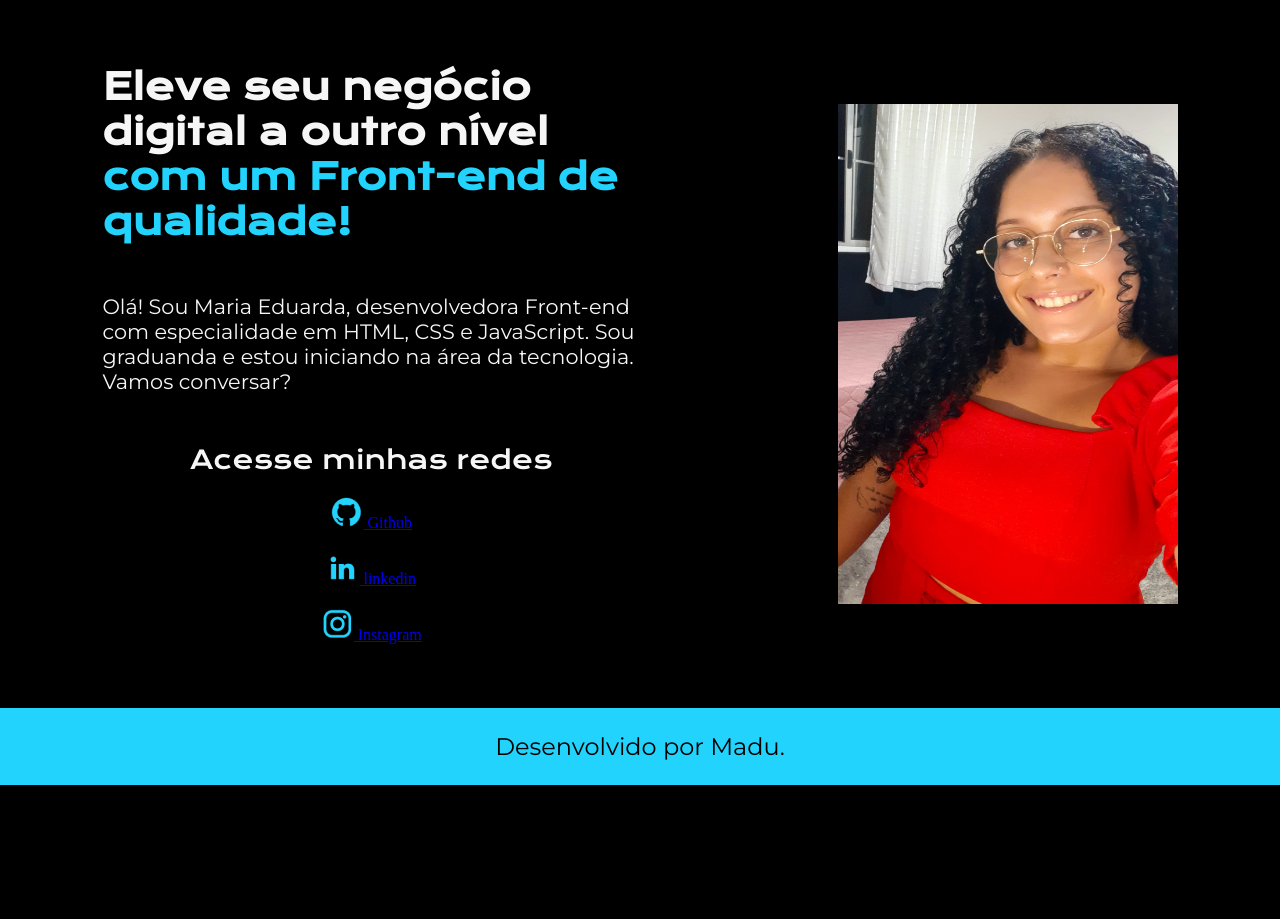
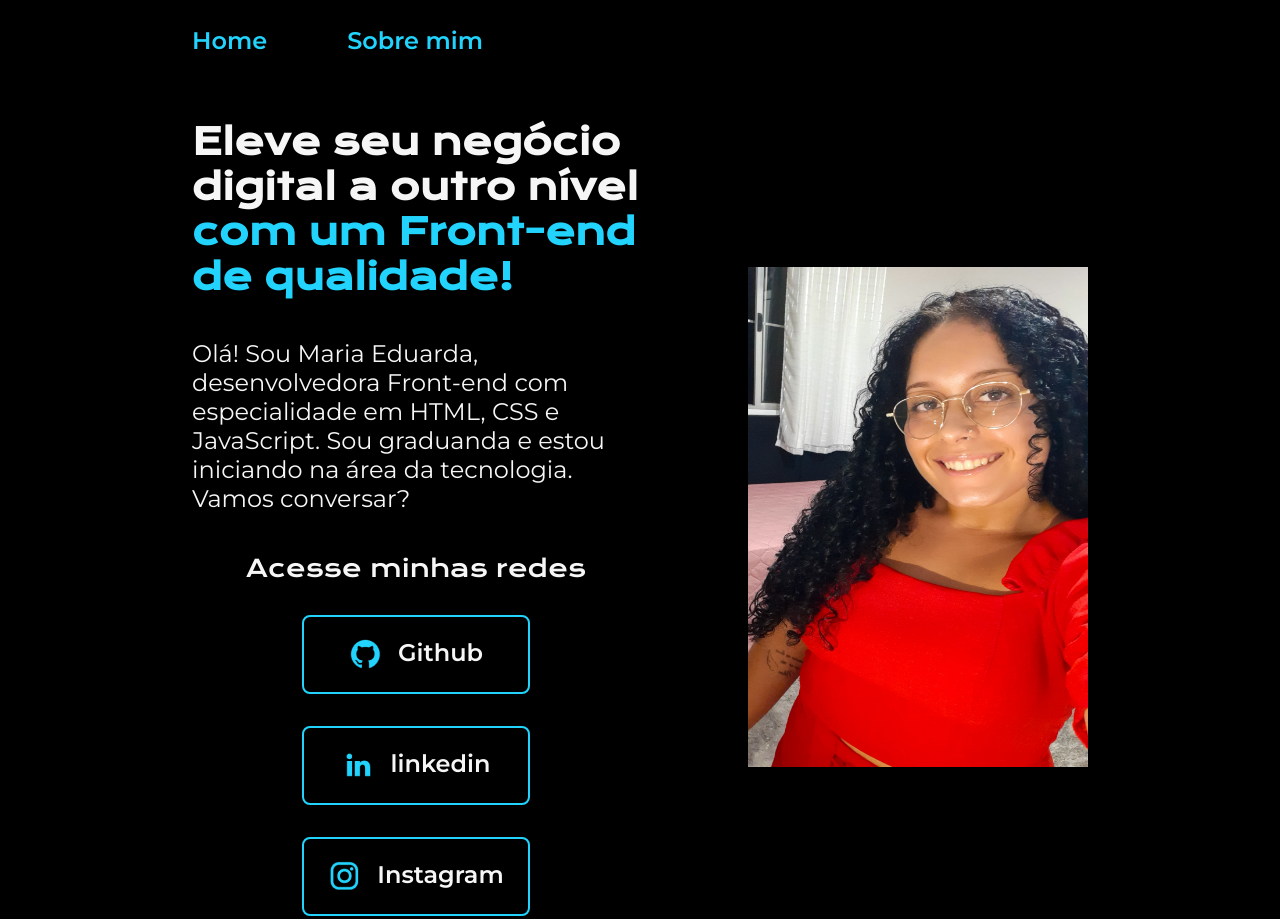
Before and after one commit to MaduAraujo/Portifolio, a plain HTML site: page index.html in a window 1280 px wide. Shown: the top 919 px of the page. Before the commit the page ends 800 px from the top, so only its background shows below. Drawn offline with nearby package versions, Linux system fonts and the light colour scheme.

Commit message:
portifólio

```diff
--- a/index.html
+++ b/index.html
@@ -10,27 +10,37 @@
 </head>
 
 <body>
+    <header class="cabecalho">
+        <nav class="cabecalho__menu">
+            <a class="cabecalho__menu__link" href="index.html">Home</a>
+            <a class="cabecalho__menu__link" href="about.html">Sobre mim</a>
+        </nav>
+    </header>
+
     <main class="apresentacao">
         <section class="apresentacao__conteudo">
             <h1 class="apresentacao__conteudo__titulo">Eleve seu negócio digital a outro nível<strong
             class="titulo-destaque"> com um Front-end de qualidade!
             </strong></h1>
             <p class="apresentacao__conteudo__texto">Olá! Sou Maria Eduarda, desenvolvedora
-            Front-end com especialidade em HTML, CSS
-            e JavaScript. Sou graduanda e estou iniciando na área da tecnologia.
+            Front-end com especialidade em HTML, CSS e
+            JavaScript. Sou graduanda e estou iniciando
+            na área da tecnologia.
             Vamos conversar?</p>
 
             <div class="apresentacao__links">
                 <h2 class="apresentacao__links__subtitulo">Acesse minhas redes</h2>
-                <a class="apresentacao__links__link" href="https://github.com/MaduAraujo">
+                <a class="apresentacao__links__navegacao" href="https://github.com/MaduAraujo">
                     <img src="./img/github.png">
                     Github
                 </a>
-                <a class="apresentacao__links__link" href="https://www.linkedin.com/in/mariaeduarda2801/">
+
+                <a class="apresentacao__links__navegacao" href="https://www.linkedin.com/in/mariaeduarda2801/">
                     <img src="./img/linkedin.png">
                     linkedin
                 </a>
-                <a class="apresentacao__links__link" href="https://www.instagram.com/eduarda_computerscience">
+
+                <a class="apresentacao__links__navegacao" href="https://www.instagram.com/eduarda_computerscience">
                     <img src="./img/instagram.png">
                     Instagram
                 </a>
@@ -39,7 +49,7 @@
         <img src="./img/WhatsApp Image 2025-01-08 at 18.20.08.jpeg" alt="Foto da Maria Eduarda" width=340 height=500>
     </main>
     <footer class="rodape">
-        <p>Desenvolvido por Madu.</p>
     </footer>
 </body>
+
 </html>
--- a/style.css
+++ b/style.css
@@ -9,7 +9,6 @@
     --fonte-primaria: 'Krona One', sans-serif;
     --fonte-secundaria: 'Montserrat', sans-serif;
 }
-
 *{
     margin: 0;
     padding: 0;
@@ -20,33 +19,43 @@ body{
     background-color: var(--cor-primaria);
     color: var(--cor-secundaria);
 }
-
+.cabecalho{
+    padding: 2% 0% 0% 15%;
+}
+.cabecalho__menu{
+    display: flex;
+    gap: 80px;
+}
+.cabecalho__menu__link{
+    font-family: var(--fonte-secundaria);
+    font-size: 1.5rem;
+    font-weight: 600;
+    color: var(--cor-terciaria);
+    text-decoration: none;
+}
 .apresentacao{
-    padding: 5% 8%;
+    padding: 5% 15%;
     display: flex;
     align-items: center;
     justify-content: space-between;
-    gap: 80px;
+    gap: 82px;
 }
-
 .apresentacao__conteudo{
     width: 50%;
     display: flex;
     flex-direction: column;
-    gap: 50px;
+    gap: 40px;
 }
 
 .apresentacao__conteudo__titulo{
     font-size: 2.25rem;
     font-family: var(--fonte-primaria);
 }
-
 .titulo-destaque{
     color: var(--cor-terciaria);
 }
-
 .apresentacao__conteudo__texto{
-    font-size: 1.3rem;
+    font-size: 1.5rem;
     font-family: var(--fonte-secundaria);
 }
 
@@ -55,19 +64,17 @@ body{
     flex-direction: column;
     justify-content: space-between;
     align-items: center;
-    gap: 20px;
+    gap: 32px;
 }
-
 .apresentacao__links__subtitulo{
     font-family: var(--fonte-primaria);
-    font-weight: 5;
-    font-size: 1.6rem;
+    font-weight: 400;
+    font-size: 1.5rem;
 }
-
 .apresentacao__links__navegacao{
     display: flex;
     justify-content: center;
-    gap: 20px;
+    gap: 16px;
     border: 2px solid var(--cor-terciaria);
     width: 50%;
     text-align: center;
@@ -76,18 +83,15 @@ body{
     font-weight: 600;
     padding: 21.5px 0;
     text-decoration: none;
-    color: #F6F6F6;
+    color: var(--cor-secundaria);
     font-family: var(--fonte-secundaria);
 }
-
 .apresentacao__links__navegacao:hover{
     background-color: var(--cor-hover);
 }
-
 .apresentacao__imagem{
-    width: 20%;
+    width: 50%;
 }
-
 .rodape{
     color: var(--cor-primaria);
     background-color: var(--cor-terciaria);
@@ -100,15 +104,18 @@ body{
 
 @media (max-width: 1200px) {
     .cabecalho{
-         padding: 10%;
+        padding: 10%;
     }
+
     .cabecalho__menu{
         justify-content: center;
     }
-    .apresentacao{
+
+    .apresentacao {
         flex-direction: column-reverse;
         padding: 5%;
     }
+
     .apresentacao__conteudo{
         width: auto;
     }
```
Also changed, not shown: about.html (added, +44 -0 lines).
